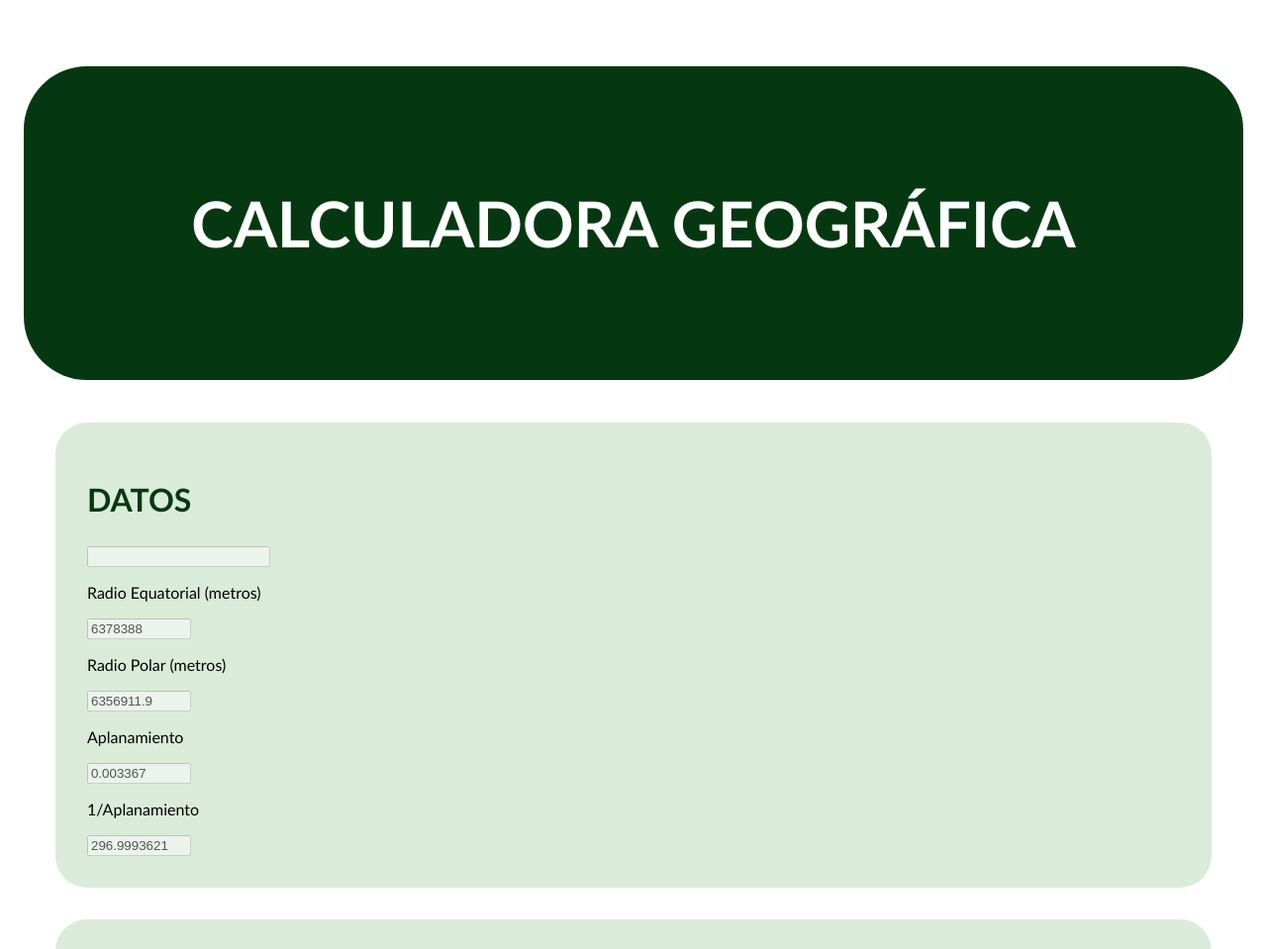
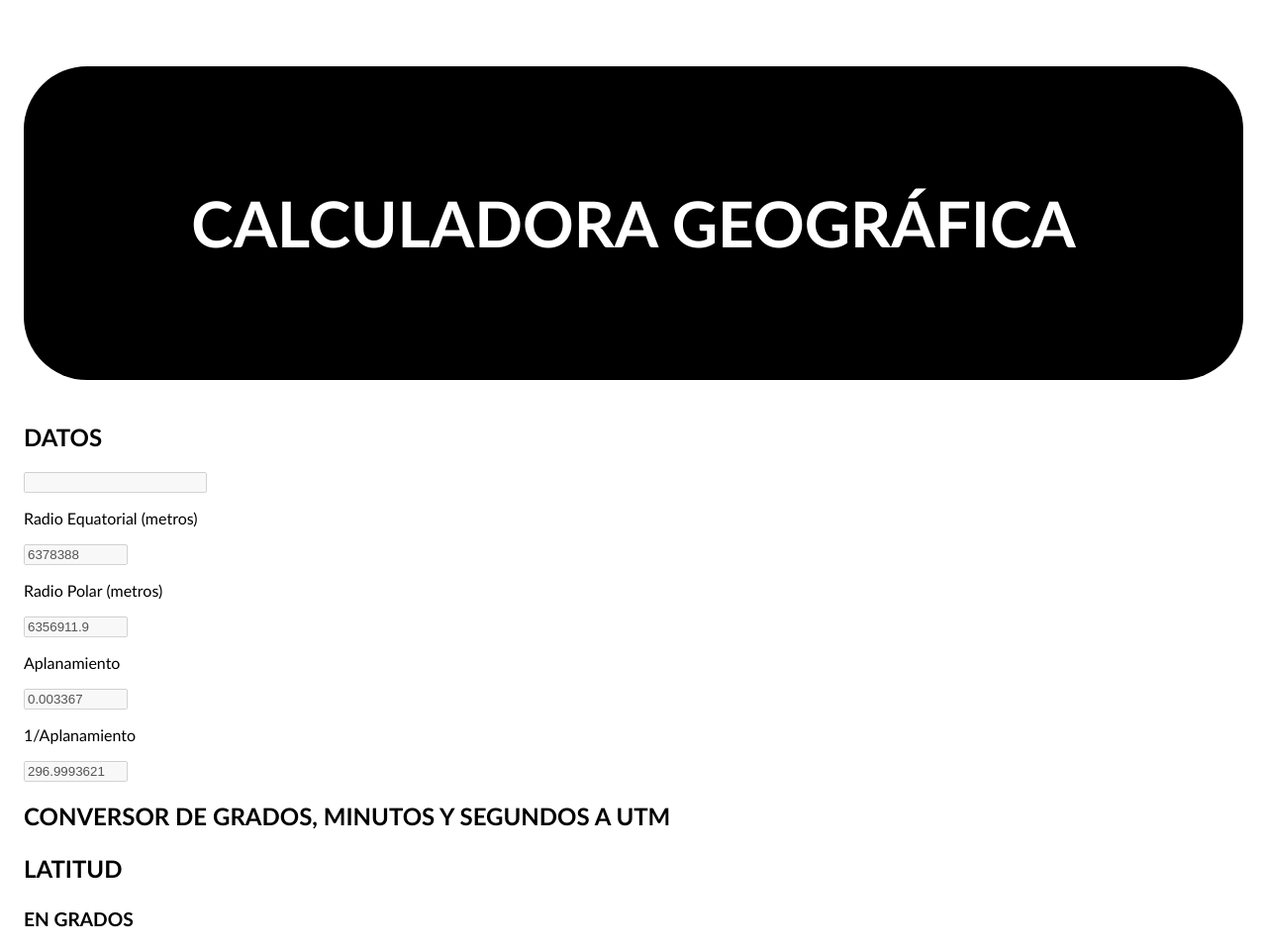
Before and after one commit to uo269412/calculadoraGeografica, a plain HTML site: page index.html in a window 1280 px wide. Shown: the top 959 px of the page at 99% size. Drawn offline with nearby package versions, Linux system fonts and the light colour scheme.

Commit message:
Add files via upload

```diff
--- a/Ejercicio6.css
+++ b/Ejercicio6.css
@@ -14,18 +14,18 @@ h1 {
     padding: 120px 10px;
     text-align: center;
     font-size: 400%;
-    background-color: rgb(5, 56, 16);
+    background-color: rgb(0, 0, 0);
     background-position: top right;
 }
 /*001*/
 h2 {
-    color:rgb(5, 56, 16);
+    color:rgb(0, 0, 0)
     font-size: 2em;
     text-transform: uppercase;
 }
 /*001*/
 h3 {
-    color:rgb(5, 56, 16);
+    color:rgb(0, 0, 0);
     font-size: 1.5em;
     text-transform: uppercase;
 }
@@ -34,21 +34,3 @@ h4{
     font-size: 1.2em;
     text-transform: uppercase;
 }
-/*001*/
-footer {
-    text-align: center;
-}
-section {
-    border-radius: 2em;
-    padding: 2em;
-    margin: 2em;
-    background-color: rgb(218, 236, 217);
-}
-/*001*/
-ul {
-    list-style-type: circle;
-}
-/*001*/
-li {
-    padding: 0.5em;
-}
```
